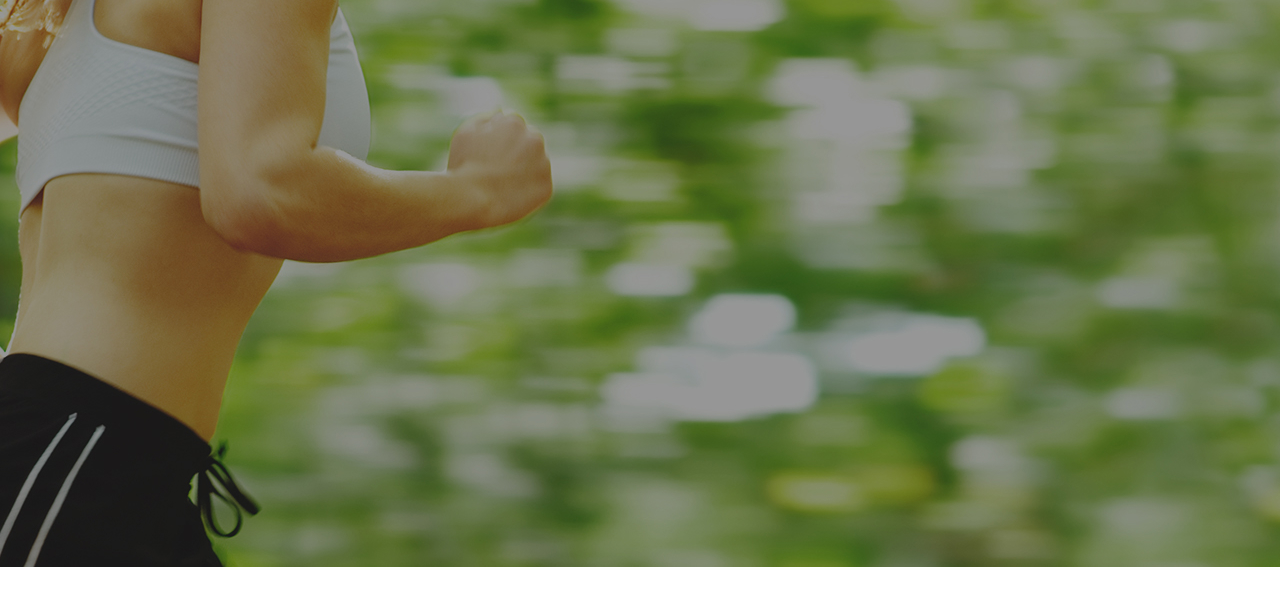
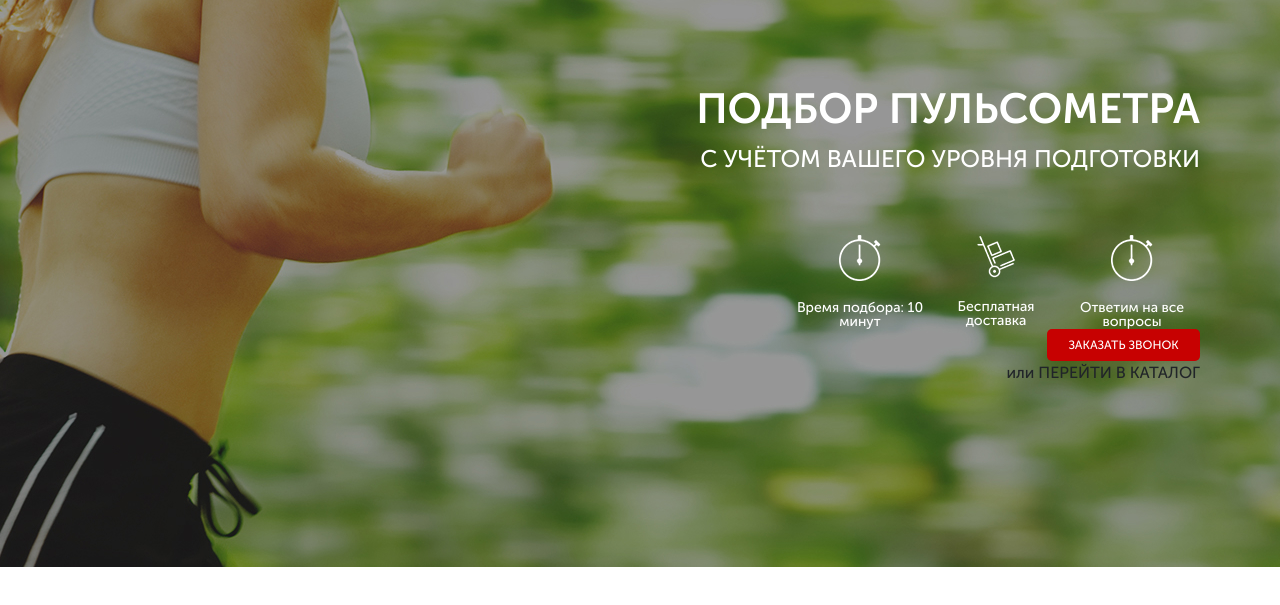
Before and after one commit to sluev-andrey/project_puls, a website: page src/index.html in a window 1280 px wide. Shown: the part 83-688 px from the top of the page. Drawn offline with Linux system fonts and the light colour scheme.

Commit message:
header icons

```diff
--- a/src/index.html
+++ b/src/index.html
@@ -27,6 +27,34 @@
           <a class="phone" href="tel:+74999228974">+7 (499) 922-89-74</a>
           <button class="button">заказать звонок</button>
         </div>
+      </div>
+
+    <div class="header__inner">
+      <div class="header__content">
+        <h1 class="header__title">Подбор пульсометра</h1>
+        <h2 class="header__subtitle">с учётом Вашего уровня подготовки</h2>
+      </div>
+      <div class="header__icons">
+        <div class="header__item">
+          <img class="header__item-img" src="images/watch_icon.png" alt="">
+          <div class="header__item-text">Время подбора: 10 минут</div>
+        </div>
+        <div class="header__item">
+          <img class="header__item-img" src="images/cart_icon.png" alt="">
+          <div class="header__item-text">Бесплатная доставка</div>
+        </div>
+        <div class="header__item">
+          <img class="header__item-img" src="images/watch_icon.png" alt="">
+          <div class="header__item-text">Ответим на все вопросы</div>
+        </div>
+      </div>
+      <button class="button header__btn">заказать звонок</button>
+      <div class="header__link">
+        или
+        <a class="header__link-item" href="#">
+          ПЕРЕЙТИ В КАТАЛОГ
+        </a>
+      </div>
       </div>
     </div>
 </header>
--- a/src/sass/style.scss
+++ b/src/sass/style.scss
@@ -8,7 +8,7 @@ a{
 }
 
 .container{
-  max-width: 1140px;
+  max-width: 946  px;
   margin: 0 auto;
   padding: 0 10px;
 }
@@ -41,6 +41,46 @@ a{
     flex-direction: column;
     align-items: flex-end;
   }
+  &__inner{
+    text-align: right;
+  }
+  &__title{
+    font-weight: 700;
+    font-size: 42px;
+    line-height: 42px;
+    text-transform: uppercase;
+    color: #FFFFFF;
+    margin: 91px 0 17px;
+  }
+  &__subtitle{
+    font-weight: 500;
+    font-size: 24px;
+    line-height: 24px;
+    text-transform: uppercase;
+    color: #FFFFFF;
+  }
+  &__icons{
+    display: flex;
+    justify-content: flex-end;
+    margin-top: 64px;
+  }
+  &__item{
+    display: flex;
+    flex-direction: column;
+    img{
+      display: block;
+      margin: 0 auto;
+    }
+  }
+  &__item-text{
+    margin-top: 20px;
+    font-weight: 500;
+    font-size: 14px;
+    line-height: 14px;
+    color: #FFFFFF;
+    width: 136px;
+    text-align: center;
+  }
 }
 
 .phone{
```
Also changed, not shown: src/css/style.min.css.
